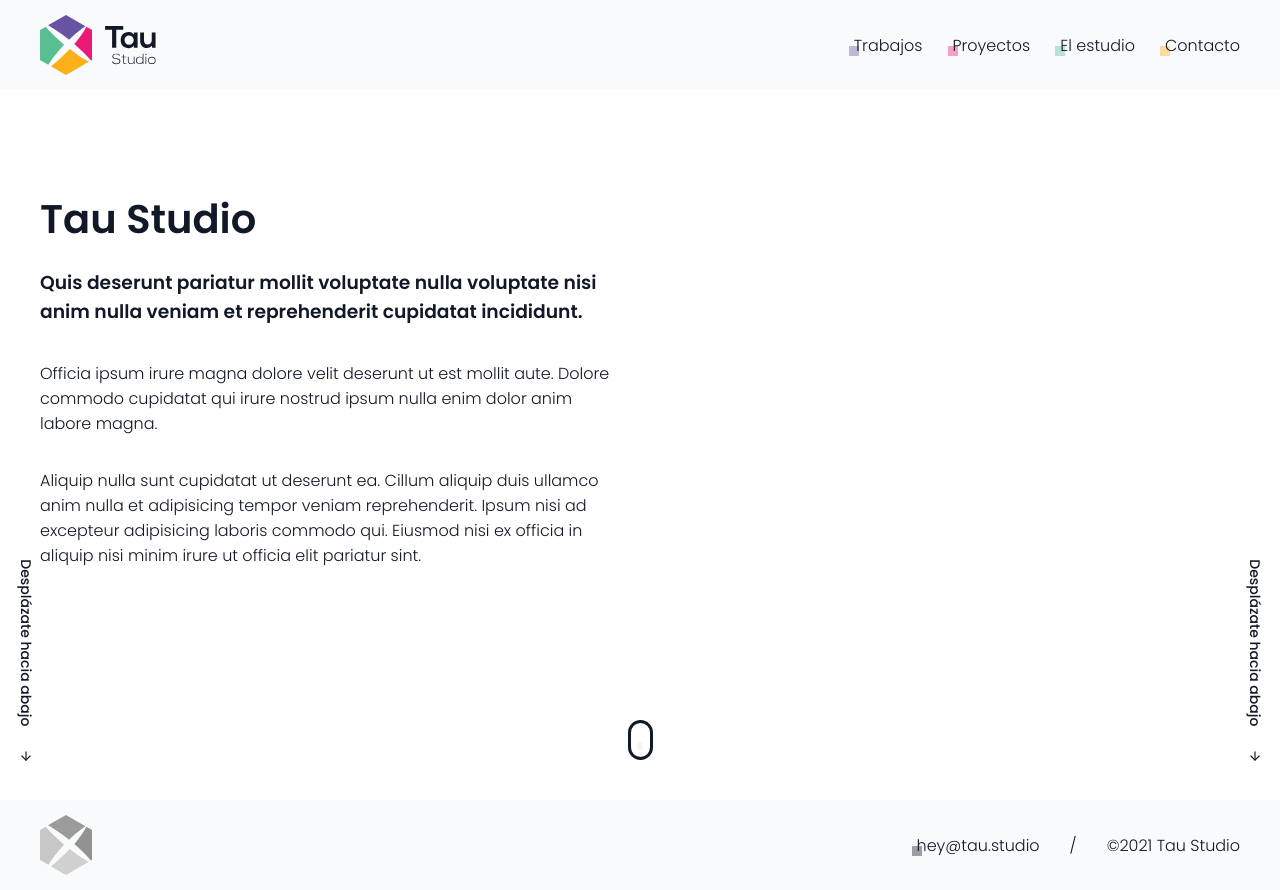
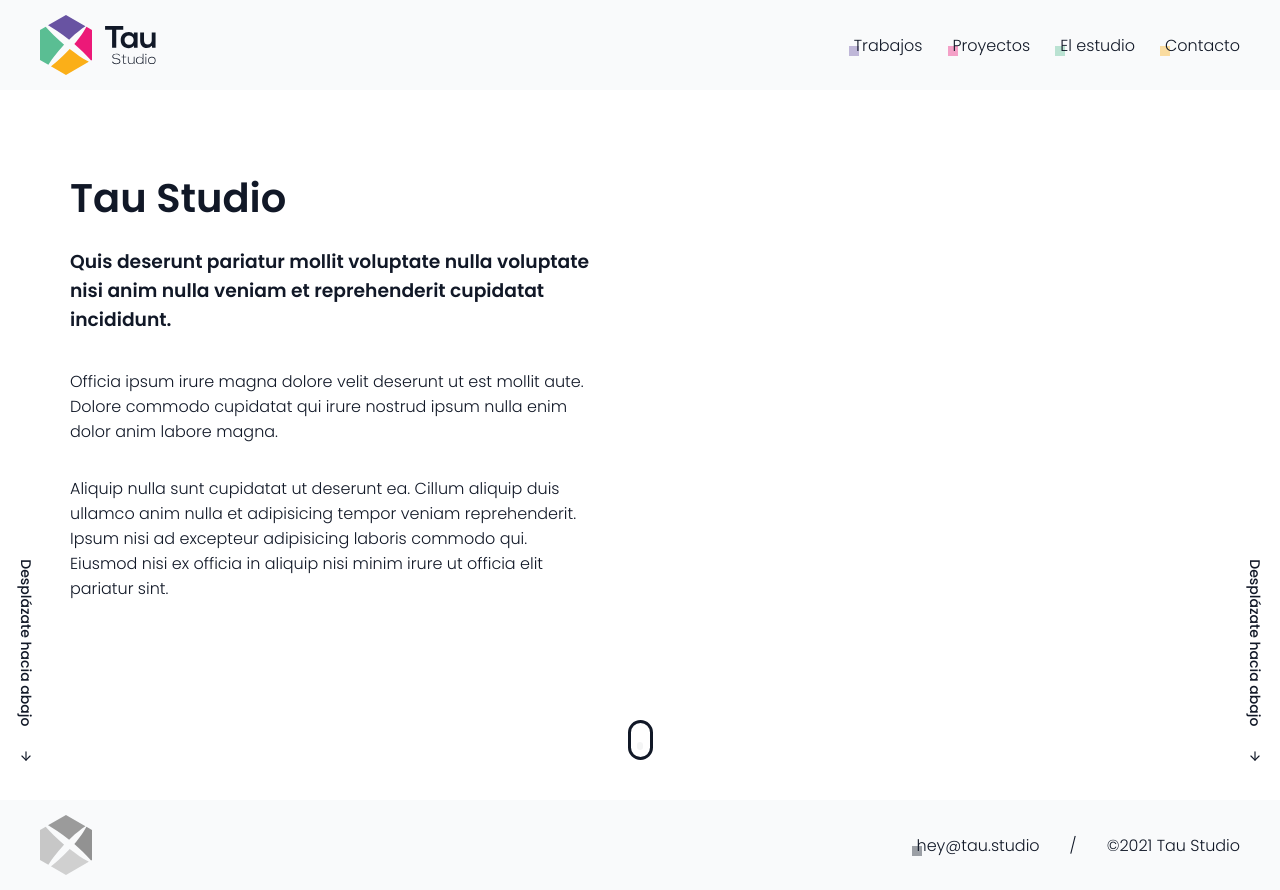
Before and after one commit to tau/studio, a Next.js app: page /home in a window 1280 px wide. Built offline with nearby package versions, Linux system fonts and the light colour scheme; some icons are missing.

Commit message:
Update main.scss

```diff
--- a/styles/main.scss
+++ b/styles/main.scss
@@ -111,7 +111,7 @@ nav {
 header {
   height: calc(100vh - 90px);
   .header__wrapper {
-    padding: 15px;
+    padding: 15px 45px;
     max-width: 50%;
   }
 }
```
